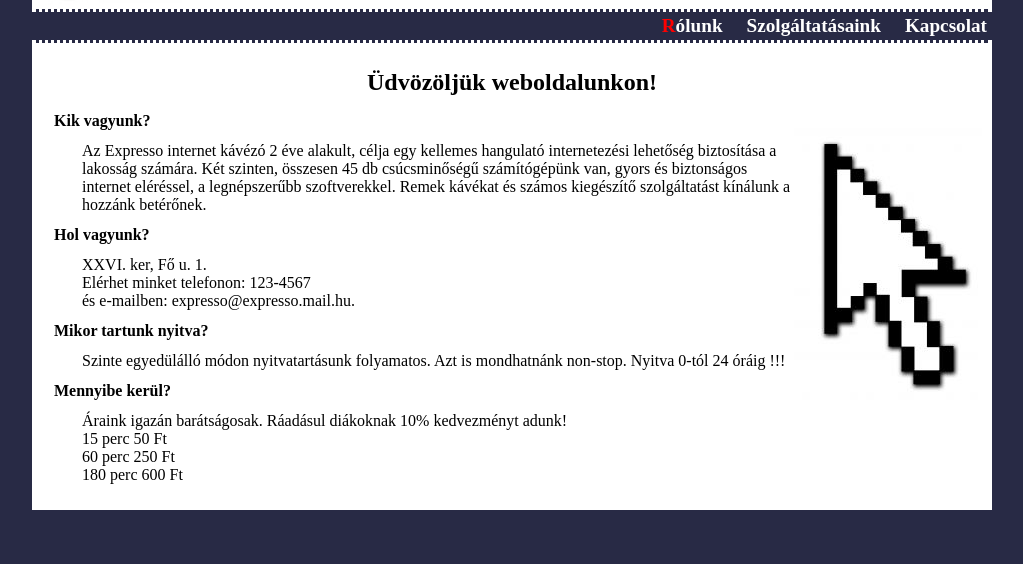
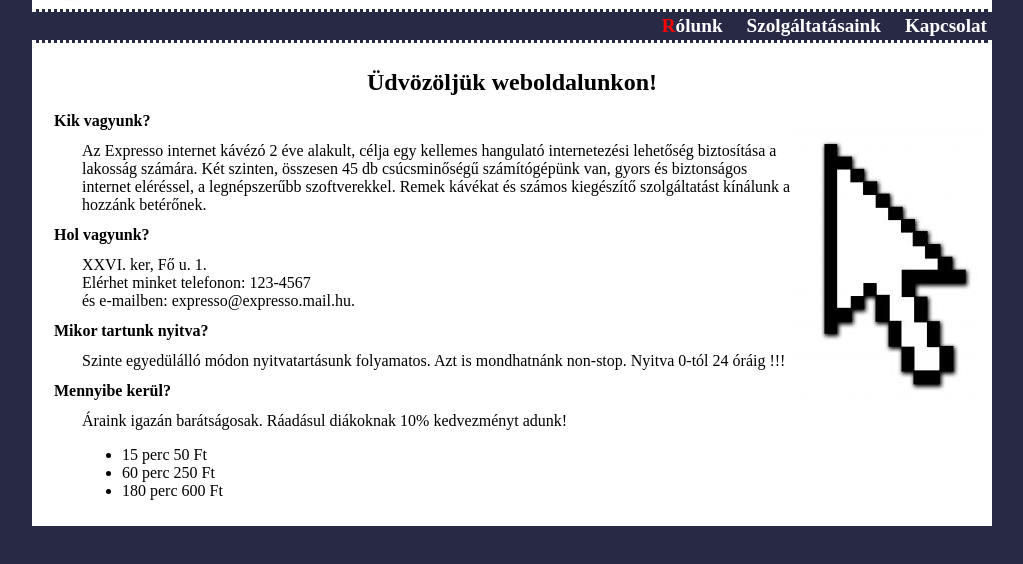
Before and after one commit to paaldorina/munkaf-jlok-20_onallo, a plain HTML site: page index.html in a window 1280 px wide. Shown: the part 116-680 px from the top of the page, without its empty margins (128-1151 px from the left). Drawn offline with Linux system fonts and the light colour scheme.

Commit message:
feladat 2

```diff
--- a/index.html
+++ b/index.html
@@ -1,10 +1,12 @@
 <!DOCTYPE html>
 <html lang="hu">
+
 <head>
-<meta charset="utf-8">
-<link rel="stylesheet" href="styles.css">
-<title>Expresso internet-kávézó</title>
+    <meta charset="utf-8">
+    <link rel="stylesheet" href="styles.css">
+    <title>Expresso internet-kávézó</title>
 </head>
+
 <body>
     <div id="page">
         <div id="head">
@@ -25,17 +27,21 @@
                 <dd>Az Expresso internet kávézó 2 éve alakult, célja egy kellemes hangulató internetezési lehetőség biztosítása a lakosság számára. Két szinten, összesen 45 db csúcsminőségű számítógépünk van, gyors és biztonságos internet eléréssel, a legnépszerűbb szoftverekkel. Remek kávékat és számos kiegészítő szolgáltatást kínálunk a hozzánk betérőnek.</dd>
                 <dt>Hol vagyunk?</dt>
                 <dd>XXVI. ker, Fő u. 1.<br>
-                Elérhet minket telefonon: 123-4567<br>
-                és e-mailben: expresso@expresso.mail.hu.</dd>
+                    Elérhet minket telefonon: 123-4567<br>
+                    és e-mailben: expresso@expresso.mail.hu.</dd>
                 <dt>Mikor tartunk nyitva?</dt>
                 <dd>Szinte egyedülálló módon nyitvatartásunk folyamatos. Azt is mondhatnánk non-stop. Nyitva 0-tól 24 óráig !!!</dd>
                 <dt>Mennyibe kerül?</dt>
                 <dd>Áraink igazán barátságosak. Ráadásul diákoknak 10% kedvezményt adunk!<br>
-                15 perc 50 Ft<br>
-                60 perc 250 Ft<br>
-                180 perc 600 Ft</dd>
+                    <ul>
+                        <li>15 perc 50 Ft</li>
+                        <li>60 perc 250 Ft</li>
+                        <li>180 perc 600 Ft</li>
+                    </ul>
+                </dd>
             </dl>
         </div>
     </div>
 </body>
+
 </html>
```
